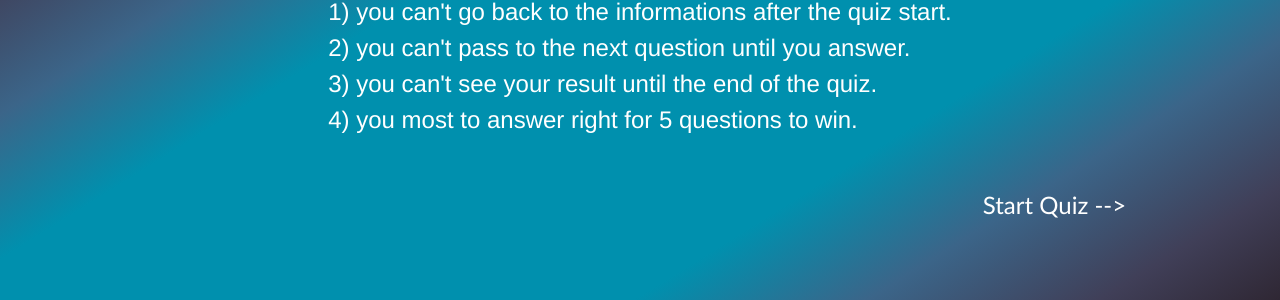
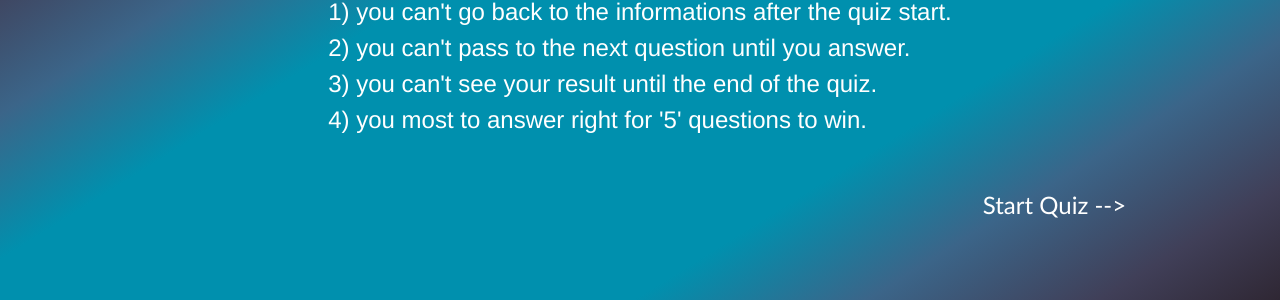
Before and after one commit to adnankhayrou/-Quizizy-Game, a PHP site: page / in a window 1280 px wide. Shown: the part 322-622 px from the top of the page. Run offline with PHP 8.4, Linux system fonts and the light colour scheme; style sheets or scripts are compiled from the project's sources; some libraries are stand-ins or nearby versions.

Commit message:
fixing question to display

```diff
--- a/assets/sass/sass.scss
+++ b/assets/sass/sass.scss
@@ -5,8 +5,6 @@ $font:'Franklin Gothic Medium', 'Arial Narrow', Arial, sans-serif;
 $attachment:fixed;
 $color1: white;
 $color2: black;
-$color3:rgb(204, 1, 255);
-// $color3:rgb(0, 246, 221);
 $color4: #0CC9B8;
 
 @mixin display{
--- a/index.html
+++ b/index.html
@@ -55,7 +55,7 @@
             <p class="parag">1) you can't go back to the informations after the quiz start.</br>
                 2) you can't pass to the next question until you answer.</br>
                 3) you can't see your result until the end of the quiz.</br>
-                4) you most to answer right for 5 questions to win.</br></p>
+                4) you most to answer right for '5' questions to win.</br></p>
             <div class="button-start">
                 <button class="btn-start" id="start-button">Start Quiz --></button>
             </div>
@@ -65,11 +65,14 @@
         <div class="cards" id="cards-quiz">
             <!-- quiz title -->
             <h2 class="title1">Quiz Time</h2>
-
             <!-- quiz counter -->
             <p class="counter"></p>
+            <!-- question -->
+            <div class="ques-div">
+                <p class="question" id="question"></p>
+            </div>
 
-            <!-- progress quiz question -->
+            <!-- progress timer -->
 
             <!-- answers buttons -->
             <div class="cards-ans">
```
Also changed, not shown: 1 other file.
